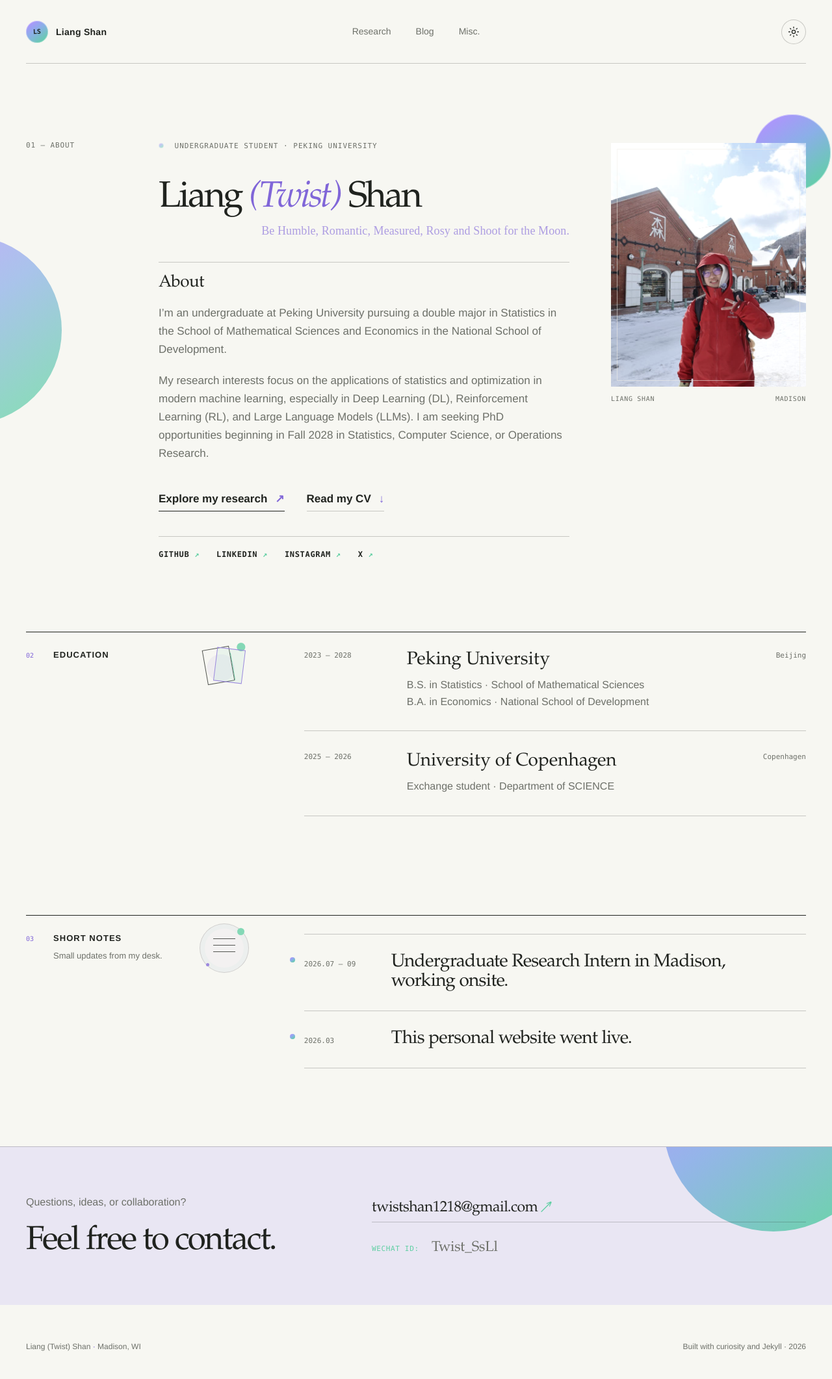
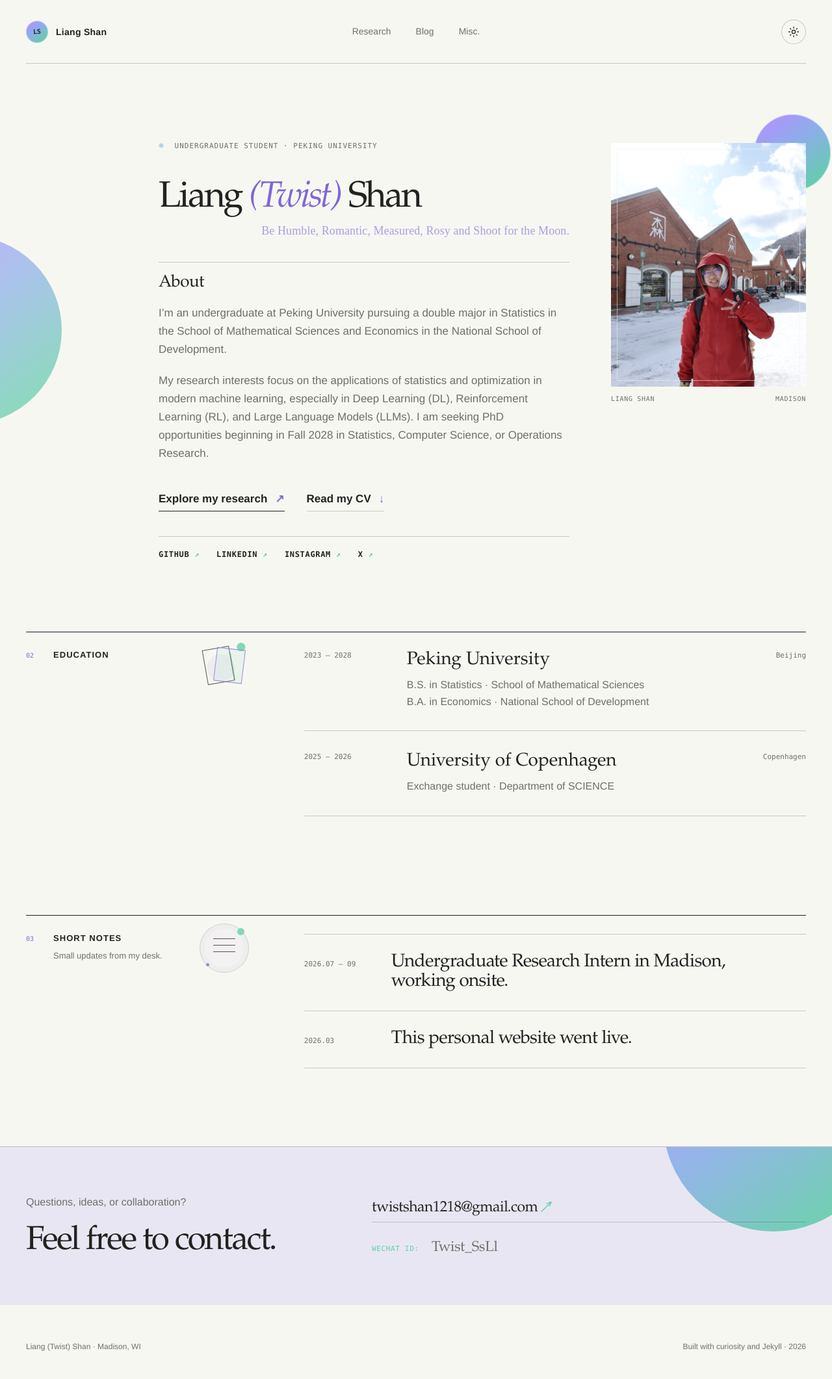
Before and after one commit to Twist-Shan/Twist-Shan.github.io, a Jekyll site: the page built from _pages/about.md, in a window 1280 px wide. Shown: the whole page at 65% size. Built offline with Jekyll 4.4.1, drawn with Linux system fonts in a browser that asks for light colours.

Commit message:
Refine homepage about and contact details

```diff
--- a/_pages/about.md
+++ b/_pages/about.md
@@ -8,7 +8,6 @@
 ---
 
 <section class="hero shell">
-  <div class="hero-index" aria-hidden="true">01 — ABOUT</div>
   <div class="hero-copy reveal">
     <p class="eyebrow"><span class="status-dot"></span> Undergraduate student · Peking University</p>
     <h1>Liang <em>(Twist)</em> Shan</h1>
--- a/assets/css/studio.css
+++ b/assets/css/studio.css
@@ -64,7 +64,8 @@
 
 .hero { min-height: 700px; padding: 108px 0 110px; display: grid; grid-template-columns: 140px minmax(560px, 1.55fr) minmax(300px, .72fr); gap: clamp(40px, 5vw, 80px); align-items: start; position: relative; isolation: isolate; }
 .hero::before { content: ""; position: absolute; width: 290px; aspect-ratio: 1; border-radius: 50%; background: var(--fresh); left: -235px; top: 265px; z-index: -1; opacity: .72; }
-.hero-index { font: 11px/1 var(--mono); color: var(--muted); letter-spacing: .08em; padding-top: 12px; }
+.hero-copy { grid-column: 2; }
+.hero > .portrait-wrap { grid-column: 3; }
 .eyebrow { font: 11px/1.4 var(--mono); color: var(--muted); text-transform: uppercase; letter-spacing: .09em; }
 .status-dot { display: inline-block; width: 8px; height: 8px; border-radius: 50%; background: var(--fresh); margin-right: 9px; animation: breathe 2.8s ease-in-out infinite; }
 @keyframes breathe { 50% { opacity: .45; transform: scale(.82); } }
@@ -130,7 +131,6 @@
 .timeline p { margin: 0; color: var(--muted); }
 .news-list { border-top: 1px solid var(--line); }
 .news-item { display: grid; grid-template-columns: 110px 1fr 20px; gap: 24px; border-bottom: 1px solid var(--line); align-items: baseline; padding: 28px 0; transition: color .25s, padding .35s cubic-bezier(.16,1,.3,1); position: relative; }
-.news-item::before { content: ""; width: 8px; aspect-ratio: 1; border-radius: 50%; background: var(--fresh); position: absolute; left: -22px; top: 35px; }
 a.news-item:hover { color: var(--accent); padding-left: 9px; }
 .news-item time { font: 11px/1 var(--mono); color: var(--muted); }
 .news-item p { margin: 0; color: var(--ink); font: 400 28px/1.1 var(--serif); letter-spacing: -.025em; }
@@ -257,7 +257,7 @@
   .site-nav a { color: var(--paper); font: 400 32px/1 var(--serif); border-bottom: 1px solid rgba(242,239,231,.2); padding: 18px 0; }
   .hero { min-height: 0; padding: 65px 0 90px; grid-template-columns: 1fr; gap: 48px; }
   .hero::after { display: none; }
-  .hero-index { display: none; }
+  .hero-copy, .hero > .portrait-wrap { grid-column: 1; }
   .hero h1 { font-size: clamp(2.8rem, 12vw, 4.2rem); white-space: normal; }
   .page-hero h1 { font-size: clamp(2.5rem, 11vw, 4rem); white-space: normal; }
   .portrait-wrap { width: min(100%, 420px); }
@@ -296,7 +296,6 @@
   .research-aside { padding: 25px 0 0; }
   .news-item { grid-template-columns: 75px 1fr 12px; gap: 12px; }
   .news-item p { font-size: 20px; line-height: 1.2; }
-  .news-item::before { display: none; }
   .contact-band .shell { grid-template-columns: 1fr; align-items: start; gap: 42px; }
   .post-row { grid-template-columns: 1fr auto; gap: 12px; }
   .post-row h2 { grid-column: 1 / -1; grid-row: 2; }
```
